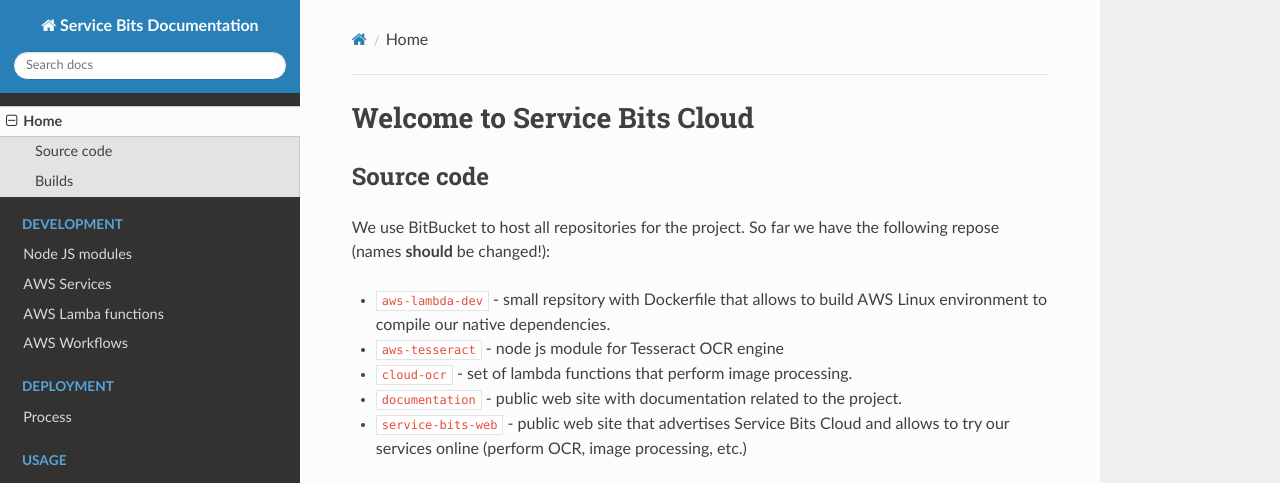
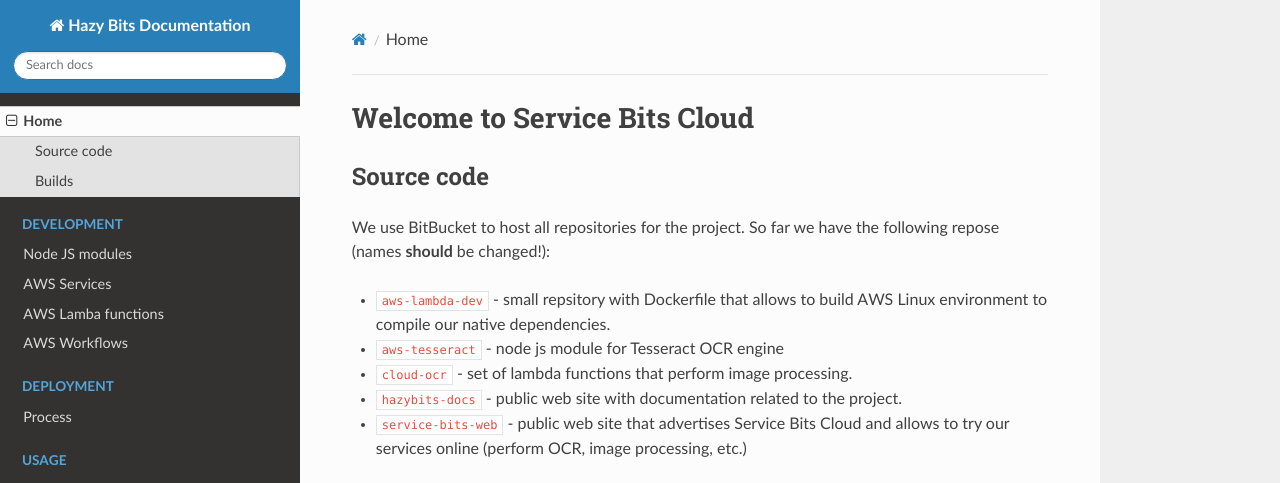
Before and after one commit to hazy-bits/hazybits-docs, an MkDocs documentation site: the page built from docs/index.md, in a window 1280 px wide. Shown: the top 483 px of the page. Built offline with MkDocs 1.6.1, drawn with Linux system fonts in a browser that asks for light colours; nearby versions of some CDN libraries; old or Windows-style settings are respelled for this version of MkDocs.

Commit message:
update docs to mention hazybits

```diff
--- a/docs/index.md
+++ b/docs/index.md
@@ -8,7 +8,7 @@ following repose (names **should** be changed!):
  Linux environment to compile our native dependencies.
  * `aws-tesseract` - node js module for Tesseract OCR engine
  * `cloud-ocr` - set of lambda functions that perform image processing.
- * `documentation` - public web site with documentation related to the project.
+ * `hazybits-docs` - public web site with documentation related to the project.
  * `service-bits-web` - public web site that advertises Service Bits Cloud and
  allows to try our services online (perform OCR, image processing, etc.)
 
--- a/mkdocs.yml
+++ b/mkdocs.yml
@@ -1,6 +1,6 @@
-site_name: Service Bits Documentation
-site_description: Important information about deploying and using Service Bits Cloud.
-site_author: Service Bits
+site_name: Hazy Bits Documentation
+site_description: Important information about deploying and using Hazy Bits Cloud.
+site_author: Hazy Bits
 theme: readthedocs
 markdown_extensions:
   - toc:
```
